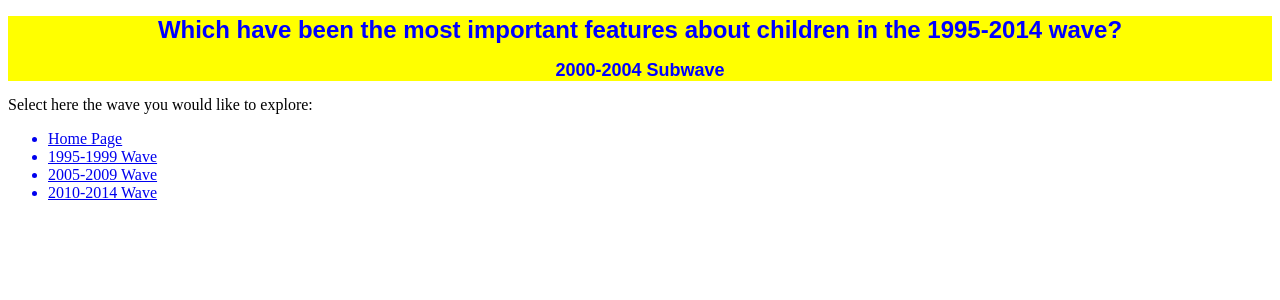
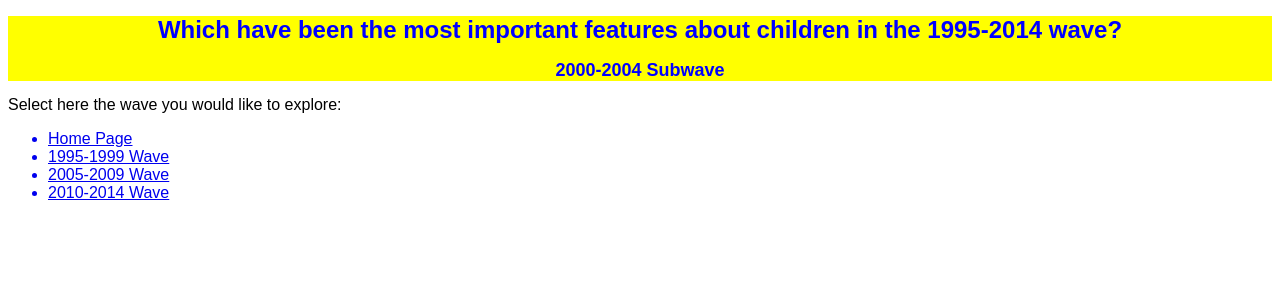
Before and after one commit to CarlozzBarry/CarlozzBarry.github.io, a PHP site: the page made by 2000-2004 wave.html in a window 1280 px wide. Shown: the top 300 px of the page. Run offline with PHP 8.4, Linux system fonts and the light colour scheme.

Commit message:
Update style.css

```diff
--- a/style.css
+++ b/style.css
@@ -1,6 +1,9 @@
+body{
+	font-family: fantasy;
+}
+
 .title{
 	text-align: center;
-	font-family: sans-serif;
 	font-size: 12px;
 	font-weight: bold;
 	background-color: yellow;
```
